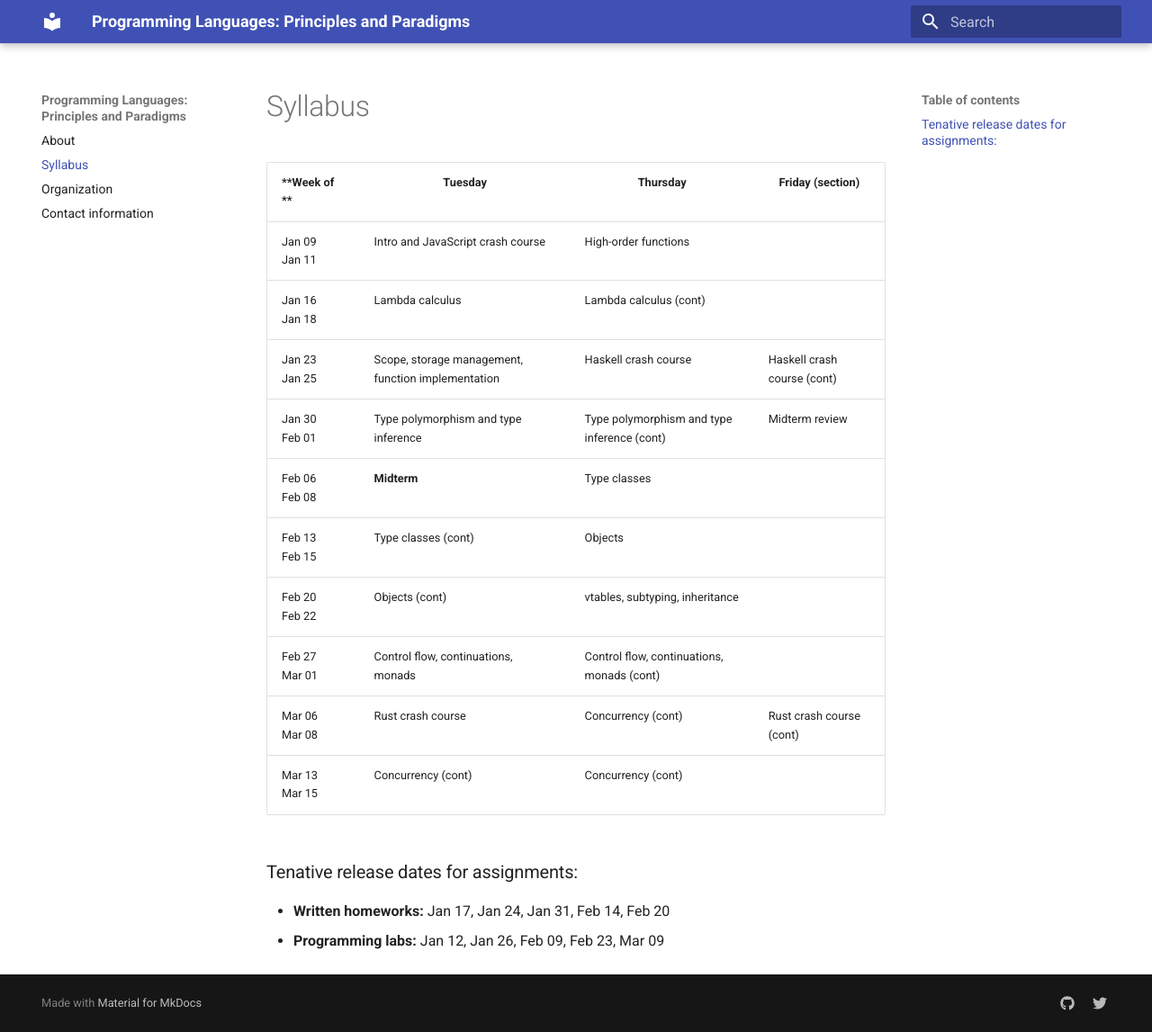
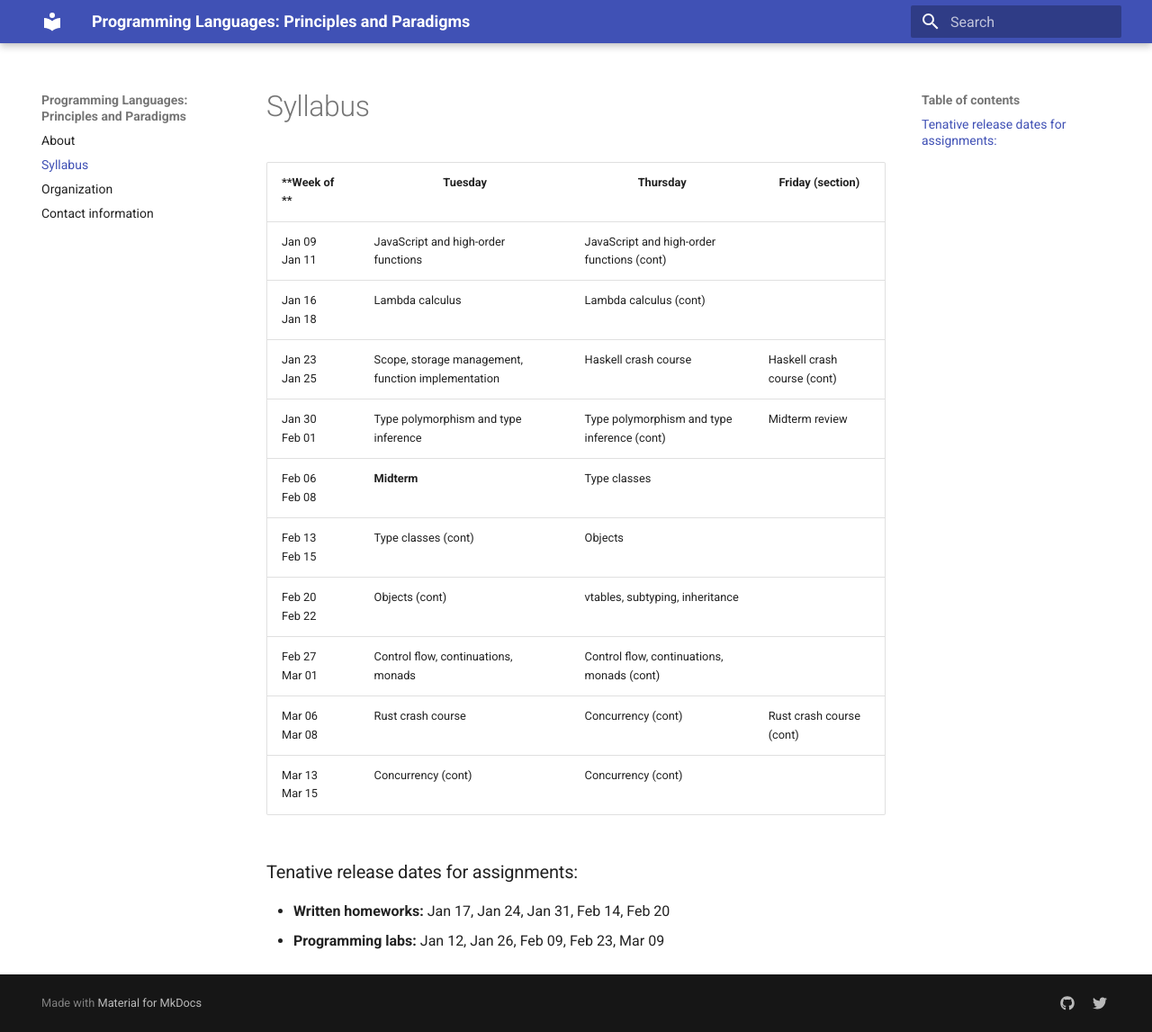
Before and after one commit to kpister/cse130-summer19-b, an MkDocs documentation site: the page built from docs/syllabus.md, in a window 1280 px wide and 1147 px high. Shown: the whole window at 90% size. Built offline with MkDocs 1.6.1 and Material for MkDocs 9.7.7, drawn with Linux system fonts in a browser that asks for light colours; old or Windows-style settings are respelled for this version of MkDocs.

Commit message:
tweak names of first few

```diff
--- a/docs/syllabus.md
+++ b/docs/syllabus.md
@@ -1,6 +1,6 @@
 | **Week of **        | <center>**Tuesday**</center>                         | <center>**Thursday**</center>                  | <center>**Friday (section)**</center>        |
 |:--------------------|:-----------------------------------------------------|:-----------------------------------------------|:---------------------------------------------|
-| Jan 09 <br/> Jan 11 |  Intro and JavaScript crash course                   | High-order functions                           |
+| Jan 09 <br/> Jan 11 |  JavaScript and high-order functions                 | JavaScript and high-order functions (cont)     |
 | Jan 16 <br/> Jan 18 |  Lambda calculus                                     | Lambda calculus (cont)                         |
 | Jan 23 <br/> Jan 25 |  Scope, storage management, function implementation  | Haskell crash course                           | Haskell crash course (cont)
 | Jan 30 <br/> Feb 01 |  Type polymorphism and type inference                | Type polymorphism and type inference (cont)    | Midterm review
```
Also changed, not shown: site/search/search_index.json.
